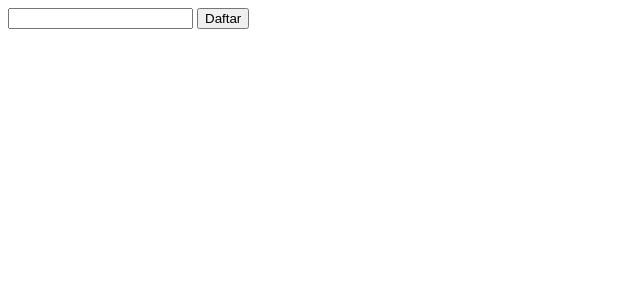
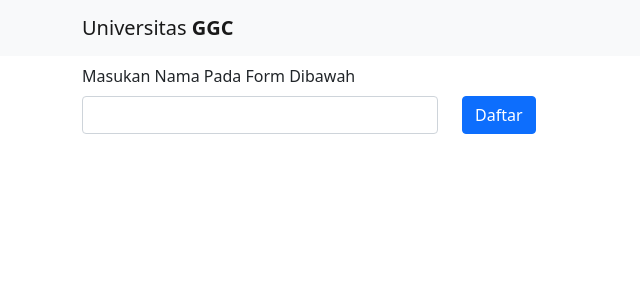
Before and after one commit to khairu-aqsara/lastctf, a PHP site: page / in a window 1280 px wide. Shown: the top 300 px of the page, without its empty margins (0-640 px from the left). Run offline with PHP 8.4, Linux system fonts and the light colour scheme.

Commit message:
Update index.php

```diff
--- a/src/index.php
+++ b/src/index.php
@@ -4,12 +4,27 @@
     <meta charset="UTF-8">
     <meta http-equiv="X-UA-Compatible" content="IE=edge">
     <meta name="viewport" content="width=device-width, initial-scale=1.0">
+    <link href="https://cdn.jsdelivr.net/npm/bootstrap@5.0.2/dist/css/bootstrap.min.css" rel="stylesheet" integrity="sha384-EVSTQN3/azprG1Anm3QDgpJLIm9Nao0Yz1ztcQTwFspd3yD65VohhpuuCOmLASjC" crossorigin="anonymous">
     <title>Pendaftaran Mahasiswa</title>
 </head>
 <body>
-   <form action="/daftar.php" method="post">
-       <input type="text" name="nama"/>
-       <button type="submit">Daftar</button>
-   </form>
+<nav class="navbar navbar-light bg-light">
+  <div class="container">
+    <a class="navbar-brand" href="#">Universitas <strong>GGC</strong></a>
+  </div>
+</nav>
+<div class="container">
+    <form action="/daftar.php" method="post" class="row">
+        <div class="col-12 my-2">
+            <label for="nama">Masukan Nama Pada Form Dibawah</label>
+        </div>
+        <div class="col-4">
+            <input type="text" name="nama" class="form-control" id="nama" required maxlength="25"/>
+        </div>
+        <div class="col-2">
+        <button type="submit" class="btn btn-primary">Daftar</button>
+        </div>
+    </form>
+</div>
 </body>
 </html>
```
